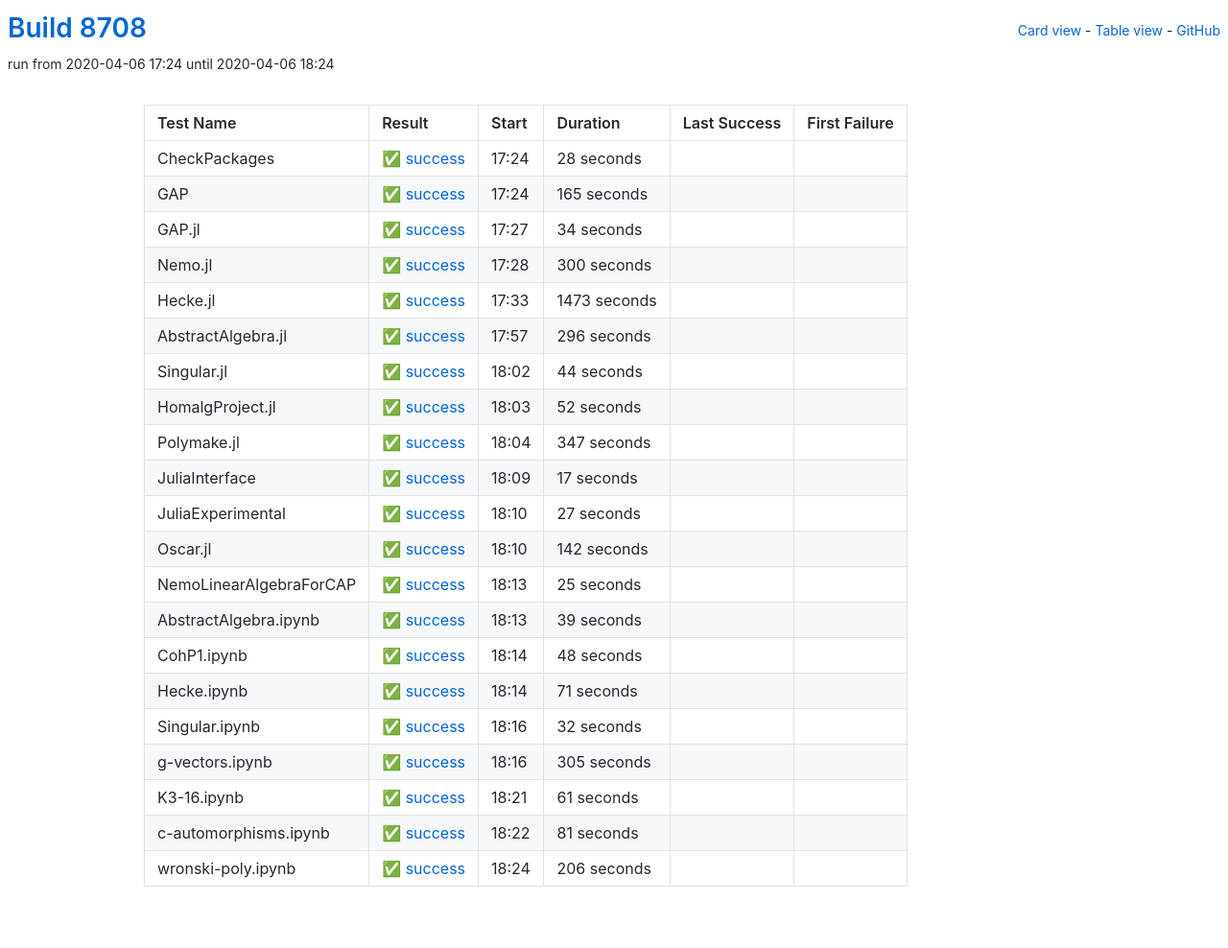
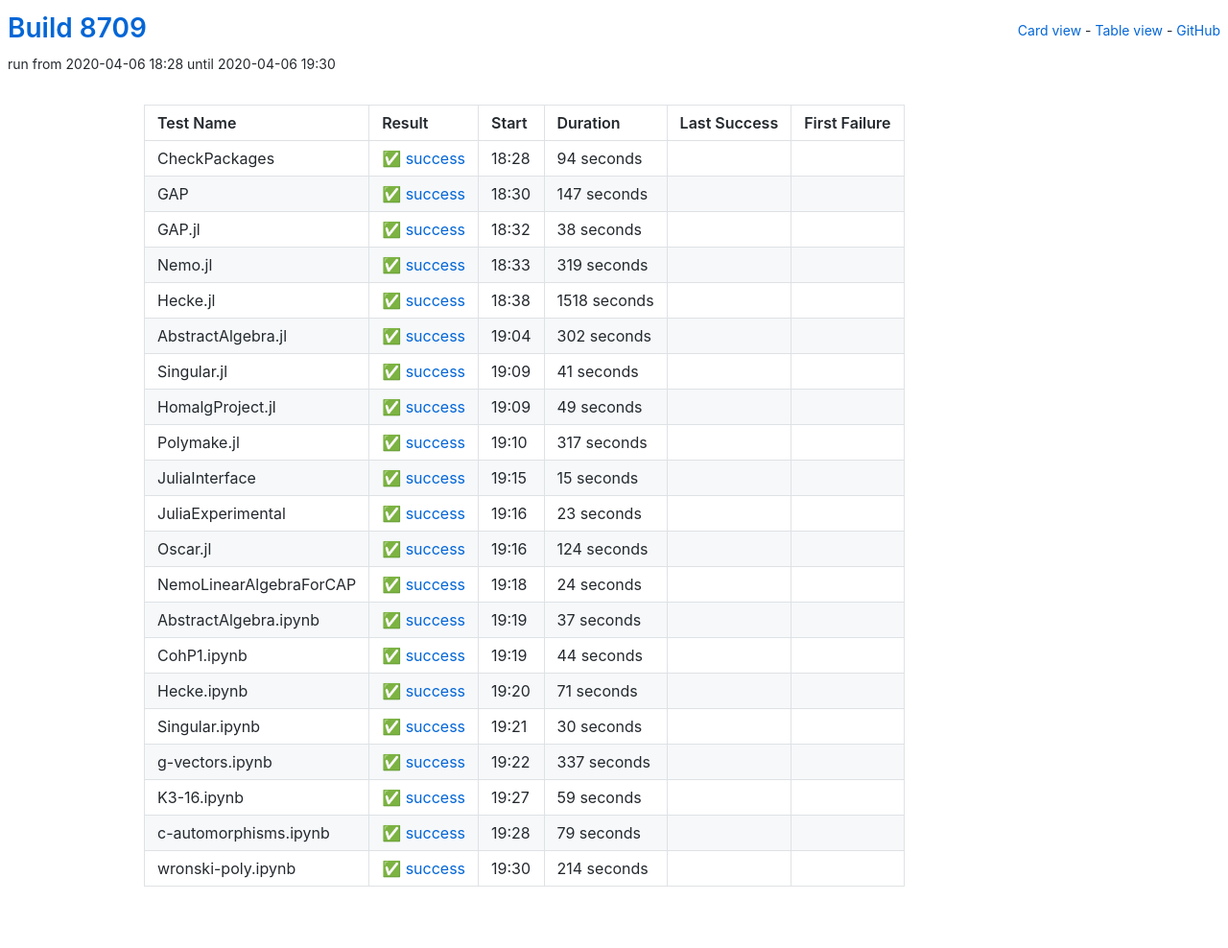
Before and after one commit to oscar-system/oscar-ci-status, a Jekyll site: the page built from table.html, in a window 1280 px wide. Shown: the whole page at 96% size. Built offline with Jekyll 4.4.1, drawn with Linux system fonts in a browser that asks for light colours.

Commit message:
Build 8709

```diff
--- a/_data/ci.yml
+++ b/_data/ci.yml
@@ -1,71 +1,159 @@
-build: 8708
-build_url: https://oscarci.mathematik.uni-kl.de/job/oscar/8708/
+build: 8709
+build_url: https://oscarci.mathematik.uni-kl.de/job/oscar/8709/
 job: oscar
 tests:
-- duration: 28
+- duration: 94
   exitcode: 0
   first_failure: false
   first_failure_url: null
   last_success: false
   last_success_url: null
-  log: https://oscarci.mathematik.uni-kl.de/job/oscar/8708/artifact/logs/build-8708/CheckPackages.log
+  log: https://oscarci.mathematik.uni-kl.de/job/oscar/8709/artifact/logs/build-8709/CheckPackages.log
   name: CheckPackages
-  start: 2020-04-06 17:24
+  start: 2020-04-06 18:28
   status: success
   success: true
-- duration: 165
+- duration: 147
   exitcode: 0
   first_failure: false
   first_failure_url: null
   last_success: false
   last_success_url: null
-  log: https://oscarci.mathematik.uni-kl.de/job/oscar/8708/artifact/logs/build-8708/GAP.log
+  log: https://oscarci.mathematik.uni-kl.de/job/oscar/8709/artifact/logs/build-8709/GAP.log
   name: GAP
-  start: 2020-04-06 17:24
+  start: 2020-04-06 18:30
   status: success
   success: true
-- duration: 34
+- duration: 38
   exitcode: 0
   first_failure: false
   first_failure_url: null
   last_success: false
   last_success_url: null
-  log: https://oscarci.mathematik.uni-kl.de/job/oscar/8708/artifact/logs/build-8708/GAP.jl.log
+  log: https://oscarci.mathematik.uni-kl.de/job/oscar/8709/artifact/logs/build-8709/GAP.jl.log
   name: GAP.jl
-  start: 2020-04-06 17:27
+  start: 2020-04-06 18:32
   status: success
   success: true
-- duration: 300
+- duration: 319
   exitcode: 0
   first_failure: false
   first_failure_url: null
   last_success: false
   last_success_url: null
-  log: https://oscarci.mathematik.uni-kl.de/job/oscar/8708/artifact/logs/build-8708/Nemo.jl.log
+  log: https://oscarci.mathematik.uni-kl.de/job/oscar/8709/artifact/logs/build-8709/Nemo.jl.log
   name: Nemo.jl
-  start: 2020-04-06 17:28
+  start: 2020-04-06 18:33
   status: success
   success: true
-- duration: 1473
+- duration: 1518
   exitcode: 0
   first_failure: false
   first_failure_url: null
   last_success: false
   last_success_url: null
-  log: https://oscarci.mathematik.uni-kl.de/job/oscar/8708/artifact/logs/build-8708/Hecke.jl.log
+  log: https://oscarci.mathematik.uni-kl.de/job/oscar/8709/artifact/logs/build-8709/Hecke.jl.log
   name: Hecke.jl
-  start: 2020-04-06 17:33
+  start: 2020-04-06 18:38
   status: success
   success: true
-- duration: 296
+- duration: 302
   exitcode: 0
   first_failure: false
   first_failure_url: null
   last_success: false
   last_success_url: null
-  log: https://oscarci.mathematik.uni-kl.de/job/oscar/8708/artifact/logs/build-8708/AbstractAlgebra.jl.log
+  log: https://oscarci.mathematik.uni-kl.de/job/oscar/8709/artifact/logs/build-8709/AbstractAlgebra.jl.log
   name: AbstractAlgebra.jl
-  start: 2020-04-06 17:57
+  start: 2020-04-06 19:04
+  status: success
+  success: true
+- duration: 41
+  exitcode: 0
+  first_failure: false
+  first_failure_url: null
+  last_success: false
+  last_success_url: null
+  log: https://oscarci.mathematik.uni-kl.de/job/oscar/8709/artifact/logs/build-8709/Singular.jl.log
+  name: Singular.jl
+  start: 2020-04-06 19:09
+  status: success
+  success: true
+- duration: 49
+  exitcode: 0
+  first_failure: false
+  first_failure_url: null
+  last_success: false
+  last_success_url: null
+  log: https://oscarci.mathematik.uni-kl.de/job/oscar/8709/artifact/logs/build-8709/HomalgProject.jl.log
+  name: HomalgProject.jl
+  start: 2020-04-06 19:09
+  status: success
+  success: true
+- duration: 317
+  exitcode: 0
+  first_failure: false
+  first_failure_url: null
+  last_success: false
+  last_success_url: null
+  log: https://oscarci.mathematik.uni-kl.de/job/oscar/8709/artifact/logs/build-8709/Polymake.jl.log
+  name: Polymake.jl
+  start: 2020-04-06 19:10
+  status: success
+  success: true
+- duration: 15
+  exitcode: 0
+  first_failure: false
+  first_failure_url: null
+  last_success: false
+  last_success_url: null
+  log: https://oscarci.mathematik.uni-kl.de/job/oscar/8709/artifact/logs/build-8709/JuliaInterface.log
+  name: JuliaInterface
+  start: 2020-04-06 19:15
+  status: success
+  success: true
+- duration: 23
+  exitcode: 0
+  first_failure: false
+  first_failure_url: null
+  last_success: false
+  last_success_url: null
+  log: https://oscarci.mathematik.uni-kl.de/job/oscar/8709/artifact/logs/build-8709/JuliaExperimental.log
+  name: JuliaExperimental
+  start: 2020-04-06 19:16
+  status: success
+  success: true
+- duration: 124
+  exitcode: 0
+  first_failure: false
+  first_failure_url: null
+  last_success: false
+  last_success_url: null
+  log: https://oscarci.mathematik.uni-kl.de/job/oscar/8709/artifact/logs/build-8709/Oscar.jl.log
+  name: Oscar.jl
+  start: 2020-04-06 19:16
+  status: success
+  success: true
+- duration: 24
+  exitcode: 0
+  first_failure: false
+  first_failure_url: null
+  last_success: false
+  last_success_url: null
+  log: https://oscarci.mathematik.uni-kl.de/job/oscar/8709/artifact/logs/build-8709/NemoLinearAlgebraForCAP.log
+  name: NemoLinearAlgebraForCAP
+  start: 2020-04-06 19:18
+  status: success
+  success: true
+- duration: 37
+  exitcode: 0
+  first_failure: false
+  first_failure_url: null
+  last_success: false
+  last_success_url: null
+  log: https://oscarci.mathematik.uni-kl.de/job/oscar/8709/artifact/logs/build-8709/AbstractAlgebra.ipynb.log
+  name: AbstractAlgebra.ipynb
+  start: 2020-04-06 19:19
   status: success
   success: true
 - duration: 44
@@ -74,97 +162,9 @@ tests:
   first_failure_url: null
   last_success: false
   last_success_url: null
-  log: https://oscarci.mathematik.uni-kl.de/job/oscar/8708/artifact/logs/build-8708/Singular.jl.log
-  name: Singular.jl
-  start: 2020-04-06 18:02
-  status: success
-  success: true
-- duration: 52
-  exitcode: 0
-  first_failure: false
-  first_failure_url: null
-  last_success: false
-  last_success_url: null
-  log: https://oscarci.mathematik.uni-kl.de/job/oscar/8708/artifact/logs/build-8708/HomalgProject.jl.log
-  name: HomalgProject.jl
-  start: 2020-04-06 18:03
-  status: success
-  success: true
-- duration: 347
-  exitcode: 0
-  first_failure: false
-  first_failure_url: null
-  last_success: false
-  last_success_url: null
-  log: https://oscarci.mathematik.uni-kl.de/job/oscar/8708/artifact/logs/build-8708/Polymake.jl.log
-  name: Polymake.jl
-  start: 2020-04-06 18:04
-  status: success
-  success: true
-- duration: 17
-  exitcode: 0
-  first_failure: false
-  first_failure_url: null
-  last_success: false
-  last_success_url: null
-  log: https://oscarci.mathematik.uni-kl.de/job/oscar/8708/artifact/logs/build-8708/JuliaInterface.log
-  name: JuliaInterface
-  start: 2020-04-06 18:09
-  status: success
-  success: true
-- duration: 27
-  exitcode: 0
-  first_failure: false
-  first_failure_url: null
-  last_success: false
-  last_success_url: null
-  log: https://oscarci.mathematik.uni-kl.de/job/oscar/8708/artifact/logs/build-8708/JuliaExperimental.log
-  name: JuliaExperimental
-  start: 2020-04-06 18:10
-  status: success
-  success: true
-- duration: 142
-  exitcode: 0
-  first_failure: false
-  first_failure_url: null
-  last_success: false
-  last_success_url: null
-  log: https://oscarci.mathematik.uni-kl.de/job/oscar/8708/artifact/logs/build-8708/Oscar.jl.log
-  name: Oscar.jl
-  start: 2020-04-06 18:10
-  status: success
-  success: true
-- duration: 25
-  exitcode: 0
-  first_failure: false
-  first_failure_url: null
-  last_success: false
-  last_success_url: null
-  log: https://oscarci.mathematik.uni-kl.de/job/oscar/8708/artifact/logs/build-8708/NemoLinearAlgebraForCAP.log
-  name: NemoLinearAlgebraForCAP
-  start: 2020-04-06 18:13
-  status: success
-  success: true
-- duration: 39
-  exitcode: 0
-  first_failure: false
-  first_failure_url: null
-  last_success: false
-  last_success_url: null
-  log: https://oscarci.mathematik.uni-kl.de/job/oscar/8708/artifact/logs/build-8708/AbstractAlgebra.ipynb.log
-  name: AbstractAlgebra.ipynb
-  start: 2020-04-06 18:13
-  status: success
-  success: true
-- duration: 48
-  exitcode: 0
-  first_failure: false
-  first_failure_url: null
-  last_success: false
-  last_success_url: null
-  log: https://oscarci.mathematik.uni-kl.de/job/oscar/8708/artifact/logs/build-8708/CohP1.ipynb.log
+  log: https://oscarci.mathematik.uni-kl.de/job/oscar/8709/artifact/logs/build-8709/CohP1.ipynb.log
   name: CohP1.ipynb
-  start: 2020-04-06 18:14
+  start: 2020-04-06 19:19
   status: success
   success: true
 - duration: 71
@@ -173,63 +173,63 @@ tests:
   first_failure_url: null
   last_success: false
   last_success_url: null
-  log: https://oscarci.mathematik.uni-kl.de/job/oscar/8708/artifact/logs/build-8708/Hecke.ipynb.log
+  log: https://oscarci.mathematik.uni-kl.de/job/oscar/8709/artifact/logs/build-8709/Hecke.ipynb.log
   name: Hecke.ipynb
-  start: 2020-04-06 18:14
+  start: 2020-04-06 19:20
   status: success
   success: true
-- duration: 32
+- duration: 30
   exitcode: 0
   first_failure: false
   first_failure_url: null
   last_success: false
   last_success_url: null
-  log: https://oscarci.mathematik.uni-kl.de/job/oscar/8708/artifact/logs/build-8708/Singular.ipynb.log
+  log: https://oscarci.mathematik.uni-kl.de/job/oscar/8709/artifact/logs/build-8709/Singular.ipynb.log
   name: Singular.ipynb
-  start: 2020-04-06 18:16
+  start: 2020-04-06 19:21
   status: success
   success: true
-- duration: 305
+- duration: 337
   exitcode: 0
   first_failure: false
   first_failure_url: null
   last_success: false
   last_success_url: null
-  log: https://oscarci.mathematik.uni-kl.de/job/oscar/8708/artifact/logs/build-8708/g-vectors.ipynb.log
+  log: https://oscarci.mathematik.uni-kl.de/job/oscar/8709/artifact/logs/build-8709/g-vectors.ipynb.log
   name: g-vectors.ipynb
-  start: 2020-04-06 18:16
+  start: 2020-04-06 19:22
   status: success
   success: true
-- duration: 61
+- duration: 59
   exitcode: 0
   first_failure: false
   first_failure_url: null
   last_success: false
   last_success_url: null
-  log: https://oscarci.mathematik.uni-kl.de/job/oscar/8708/artifact/logs/build-8708/K3-16.ipynb.log
+  log: https://oscarci.mathematik.uni-kl.de/job/oscar/8709/artifact/logs/build-8709/K3-16.ipynb.log
   name: K3-16.ipynb
-  start: 2020-04-06 18:21
+  start: 2020-04-06 19:27
   status: success
   success: true
-- duration: 81
+- duration: 79
   exitcode: 0
   first_failure: false
   first_failure_url: null
   last_success: false
   last_success_url: null
-  log: https://oscarci.mathematik.uni-kl.de/job/oscar/8708/artifact/logs/build-8708/c-automorphisms.ipynb.log
+  log: https://oscarci.mathematik.uni-kl.de/job/oscar/8709/artifact/logs/build-8709/c-automorphisms.ipynb.log
   name: c-automorphisms.ipynb
-  start: 2020-04-06 18:22
+  start: 2020-04-06 19:28
   status: success
   success: true
-- duration: 206
+- duration: 214
   exitcode: 0
   first_failure: false
   first_failure_url: null
   last_success: false
   last_success_url: null
-  log: https://oscarci.mathematik.uni-kl.de/job/oscar/8708/artifact/logs/build-8708/wronski-poly.ipynb.log
+  log: https://oscarci.mathematik.uni-kl.de/job/oscar/8709/artifact/logs/build-8709/wronski-poly.ipynb.log
   name: wronski-poly.ipynb
-  start: 2020-04-06 18:24
+  start: 2020-04-06 19:30
   status: success
   success: true
```
Also changed, not shown: README.md.
